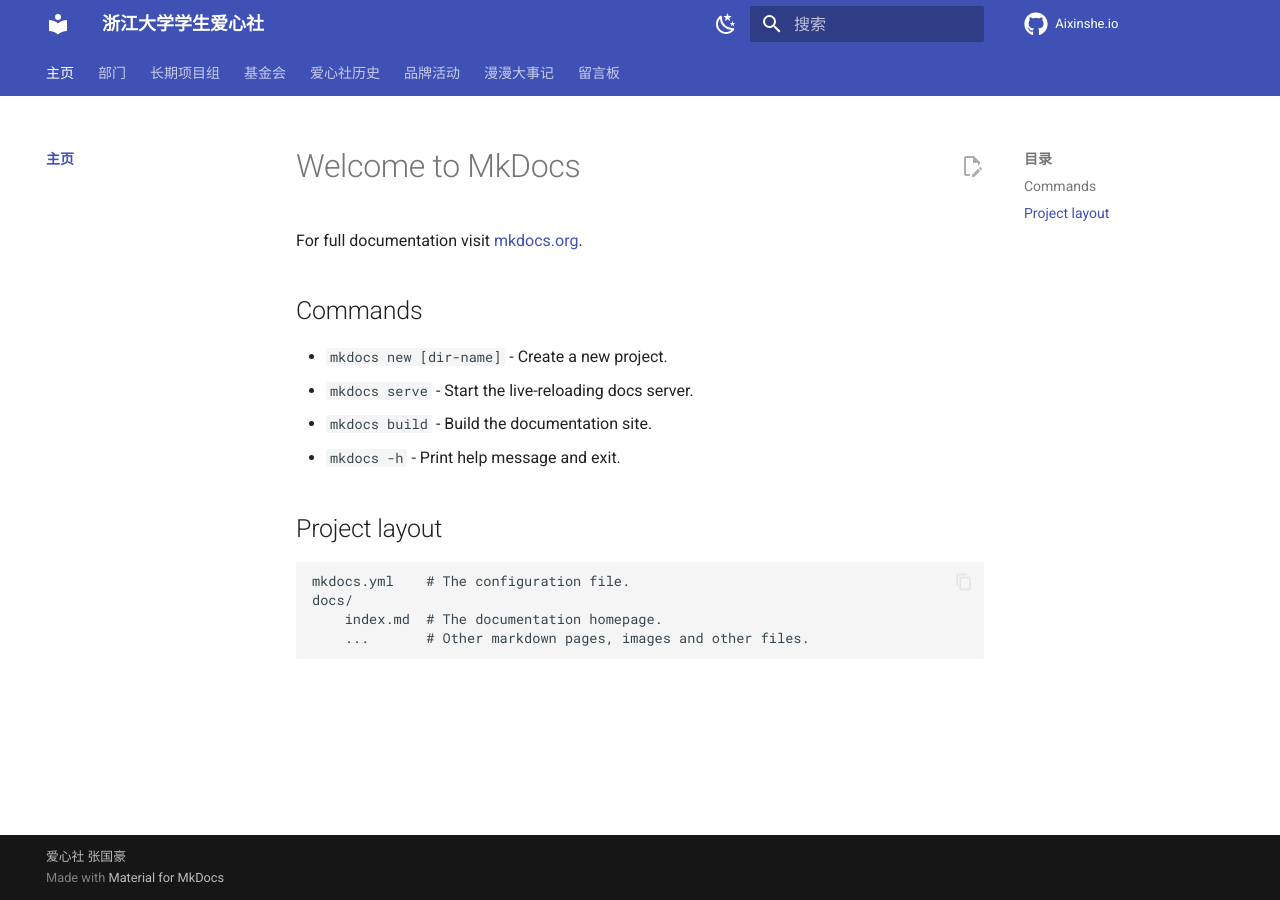
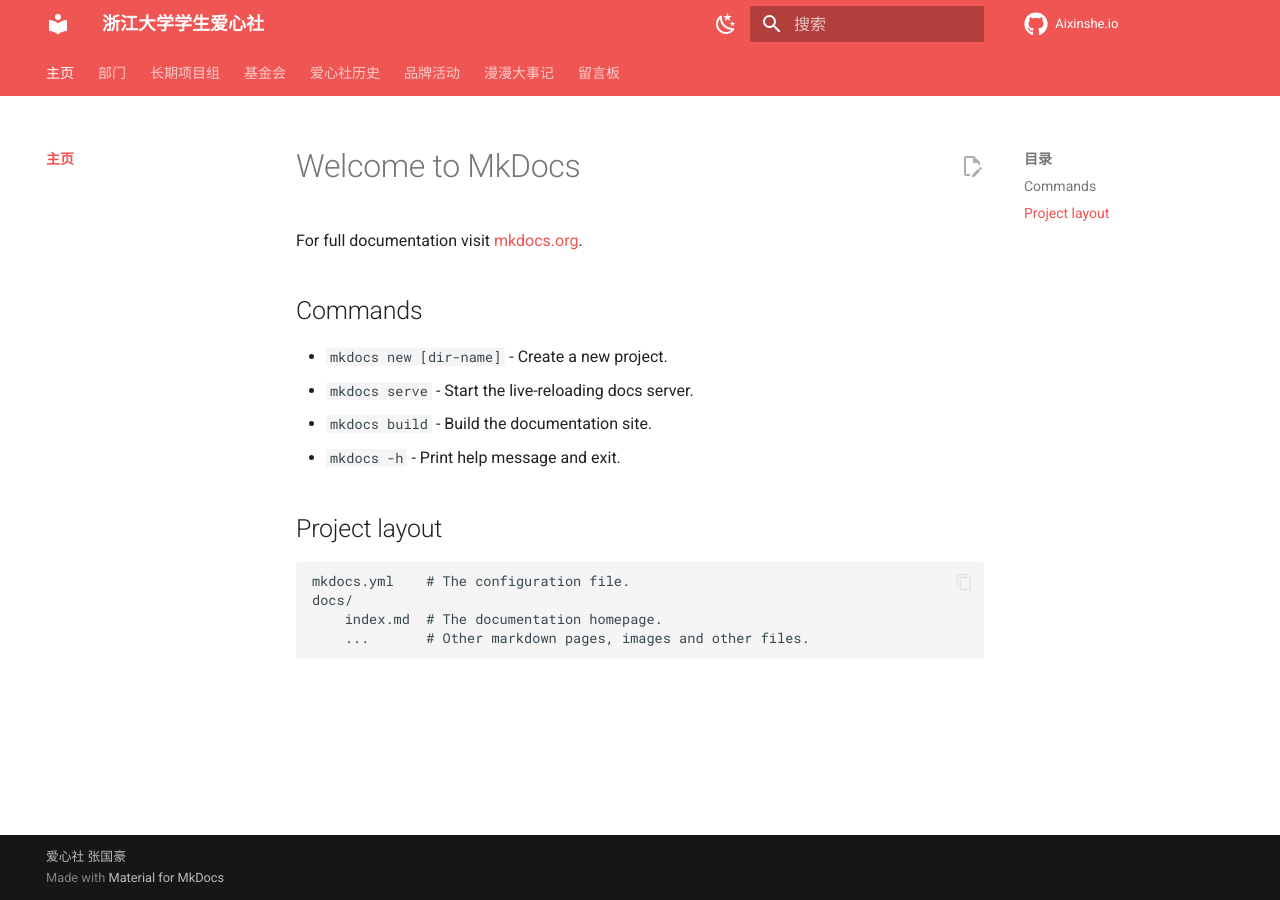
Before and after one commit to ZJU-Aixinshe/Aixinshe, an MkDocs documentation site: the page built from docs/index.md, in a window 1280 px wide. Built offline with MkDocs 1.6.1 and Material for MkDocs 9.7.7, drawn with Linux system fonts in a browser that asks for light colours; comment, search, counter and statistics services are not loaded.

Commit message:
Update mkdocs.yml

```diff
--- a/mkdocs.yml
+++ b/mkdocs.yml
@@ -58,7 +58,7 @@ theme:
     - scheme: default
       # 主颜色
       # https://squidfunk.github.io/mkdocs-material/setup/changing-the-colors/#primary-color
-      primary: indigo
+      primary: red
       # 链接等可交互元件的高亮色
       # https://squidfunk.github.io/mkdocs-material/setup/changing-the-colors/#accent-color
       accent: orange
```
